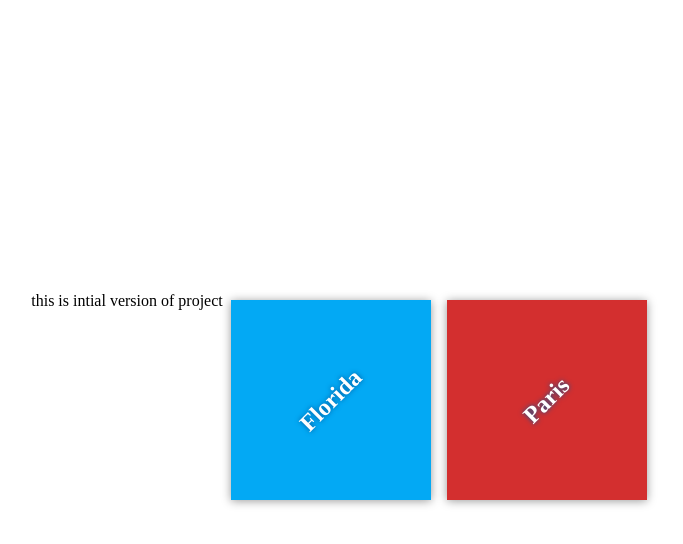
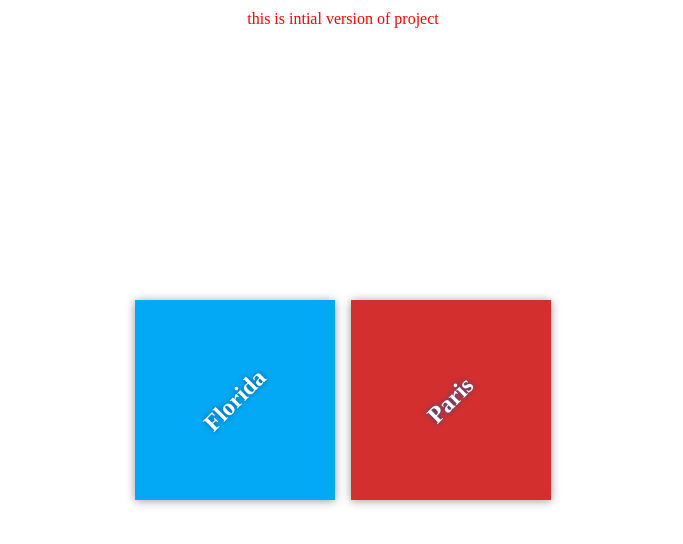
Before and after one commit to omarfesal/my-travel-plans, a plain HTML site: page index.html in a window 1280 px wide. Shown: the whole page, without its empty margins (297-980 px from the left). Drawn offline with Linux system fonts and the light colour scheme.

Commit message:
styling title of project

```diff
--- a/css/app.css
+++ b/css/app.css
@@ -53,3 +53,11 @@ h2 {
 #paris {
     background-color: #d32f2f;
 }
+
+.title{
+    color: red;
+    display: block;
+    margin: 0 auto;
+    position: absolute;
+    top: 10px;
+}
--- a/index.html
+++ b/index.html
@@ -10,7 +10,7 @@
 
     <div class="container">
         <div class="destination-container">
-            <div>this is intial version of project</div>
+            <div class="title">this is intial version of project</div>
             <div class="destination" id="florida">
                 <h2>Florida</h2>
             </div>
```
